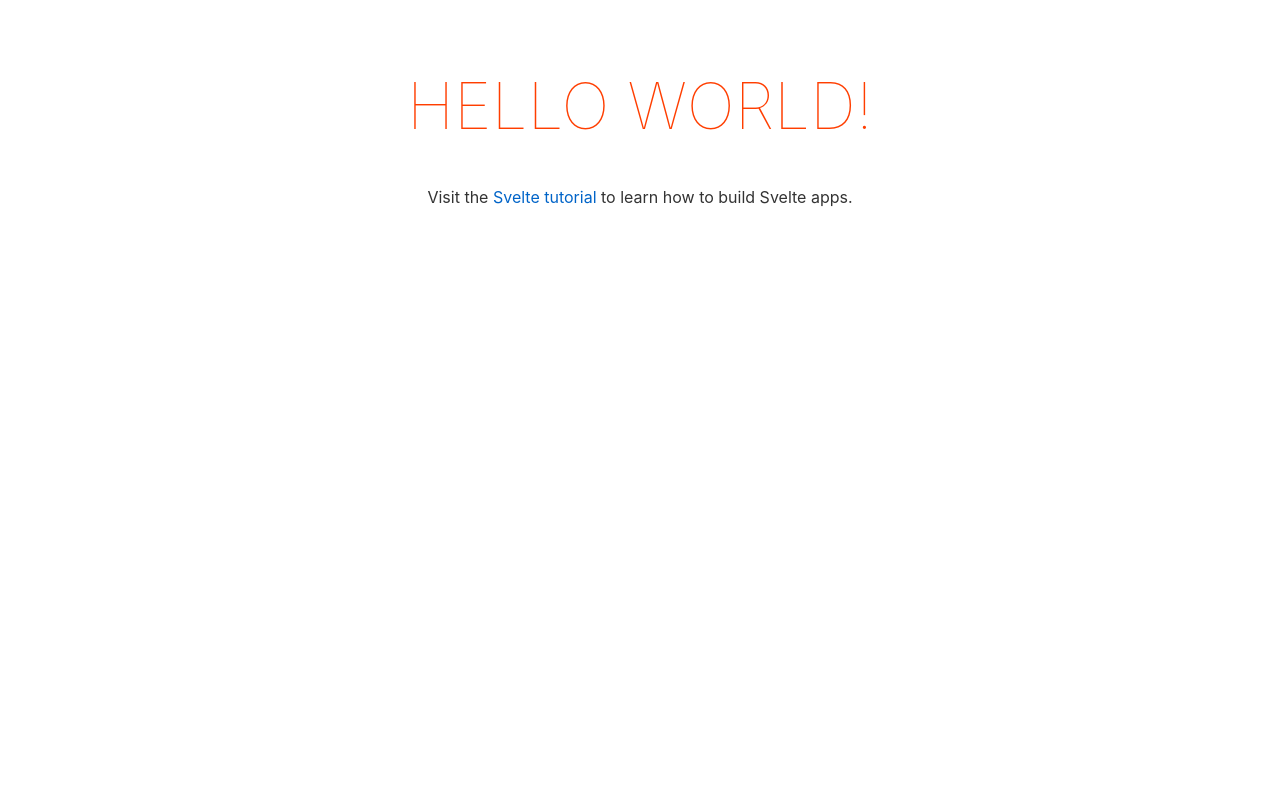
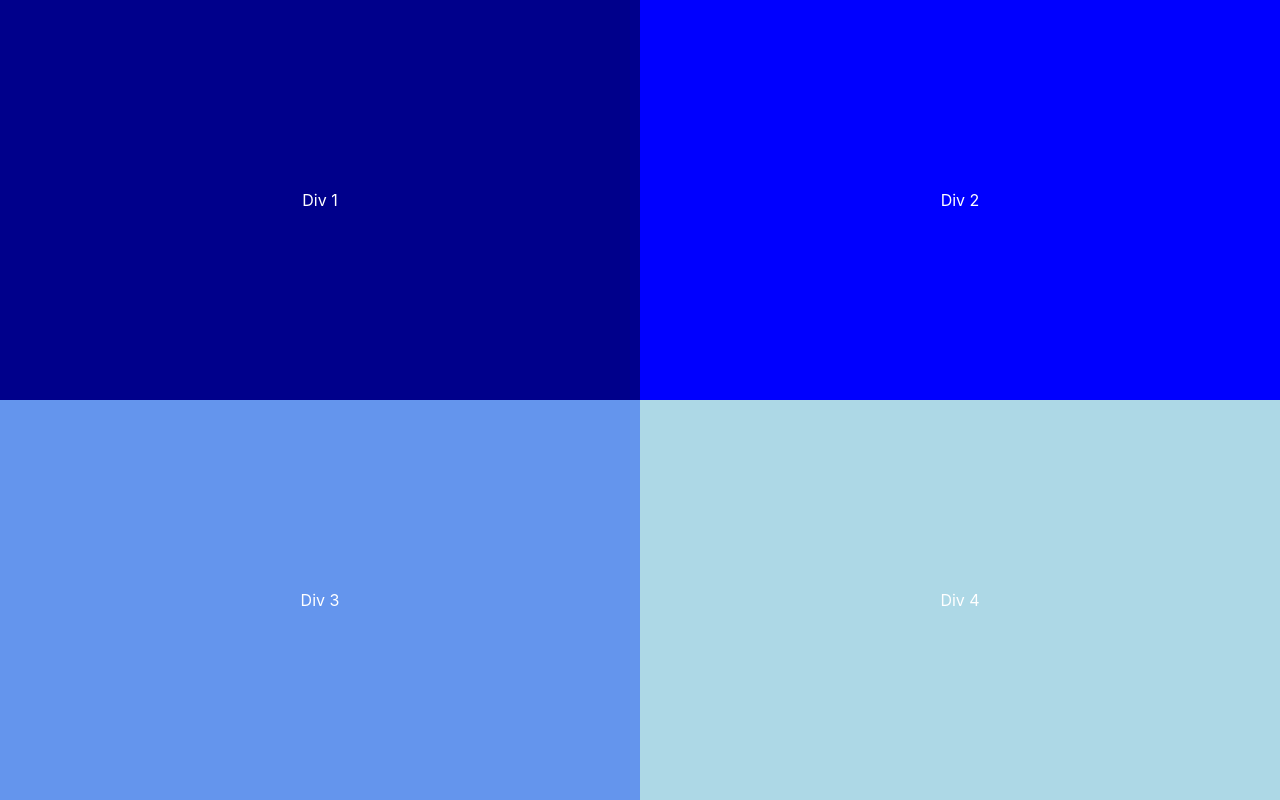
Before and after one commit to numical/svelte-start, a Svelte app: page / in a window 1280 px wide. Built offline with nearby package versions, Linux system fonts and the light colour scheme.

Commit message:
a 2x2 full-screen grid

```diff
--- a/public/global.css
+++ b/public/global.css
@@ -7,7 +7,6 @@ html, body {
 body {
 	color: #333;
 	margin: 0;
-	padding: 8px;
 	box-sizing: border-box;
 	font-family: -apple-system, BlinkMacSystemFont, "Segoe UI", Roboto, Oxygen-Sans, Ubuntu, Cantarell, "Helvetica Neue", sans-serif;
 }
--- a/src/App.svelte
+++ b/src/App.svelte
@@ -3,23 +3,39 @@
 </script>
 
 <main>
-	<h1>Hello {name}!</h1>
-	<p>Visit the <a href="https://svelte.dev/tutorial">Svelte tutorial</a> to learn how to build Svelte apps.</p>
+	<div class="one">Div 1</div>
+	<div class="two">Div 2</div>
+	<div class="three">Div 3</div>
+	<div class="four">Div 4</div>
 </main>
 
 <style>
 	main {
-		text-align: center;
-		padding: 1em;
-		max-width: 240px;
-		margin: 0 auto;
+		display: grid;
+		width: 100vw;
+		height: 100vh;
+		grid-template-columns: repeat(2, 50vmax);
+		grid-template-rows: repeat(2, 50vmin);
 	}
 
-	h1 {
-		color: #ff3e00;
-		text-transform: uppercase;
-		font-size: 4em;
-		font-weight: 100;
+	div {
+		color: white;
+		display: flex;
+		align-items: center;
+		justify-content: center;
+	}
+
+	.one {
+		background-color: darkblue;
+	}
+	.two {
+		background-color: blue;
+	}
+	.three {
+		background-color: cornflowerblue;
+	}
+	.four {
+		background-color: lightblue;
 	}
 
 	@media (min-width: 640px) {
```
